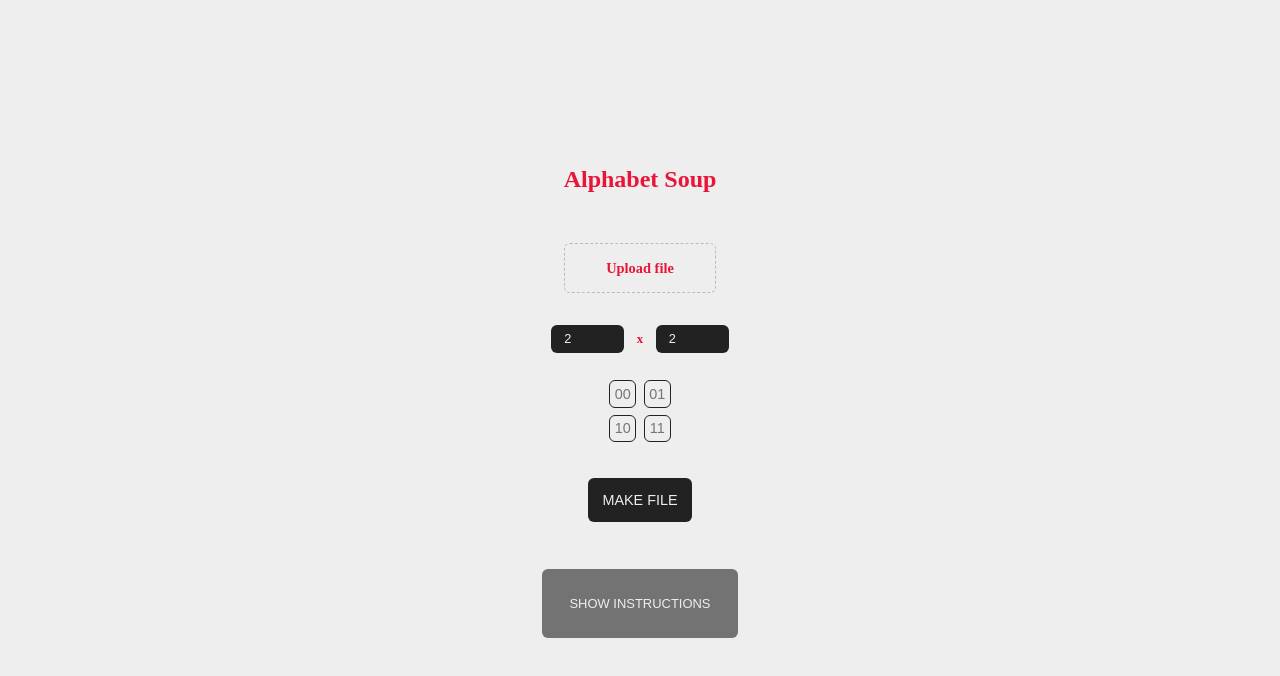
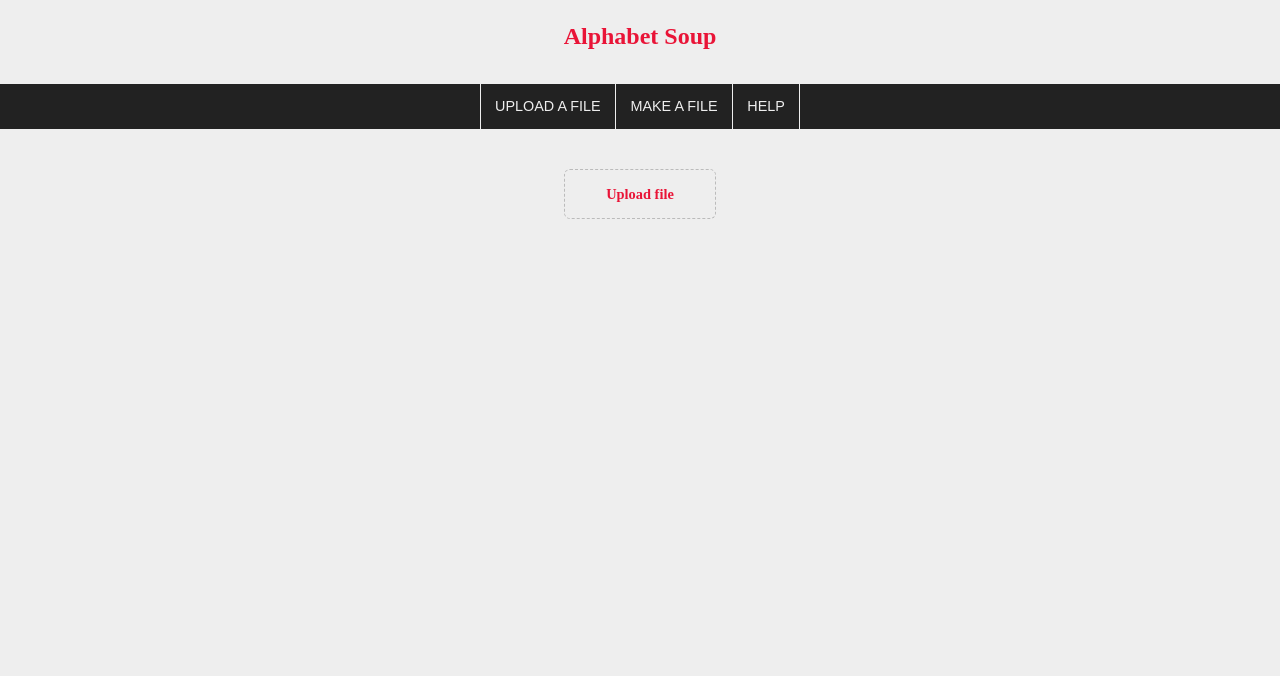
Before and after one commit to adnahl/alphabet-soup, a React (Vite) app: page / in a window 1280 px wide. Shown: the top 676 px of the page. Built offline with nearby package versions, Linux system fonts and the light colour scheme; a web font is replaced by a local one.

Commit message:
Nav + Make a file

```diff
--- a/src/components/ASResource/Instructions.tsx
+++ b/src/components/ASResource/Instructions.tsx
@@ -2,12 +2,8 @@ import { useState } from 'react'
 import '../../styles/components/Instructions.css'
 
 const Instructions = () => {
-	const [showInstructions, setShowInstructions] = useState<boolean>(false)
 	return (
 		<section className='instructions-container'>
-			{
-				showInstructions &&
-				<>
 			<p>
 				<h4>Instructions:</h4>
 				Upload a plain text file (.txt) with the following format:
@@ -34,16 +30,6 @@ const Instructions = () => {
 				<a download href='/files/Example1.txt'>Example 1</a><br />
 				<a download href='/files/Example2.txt'>Example 2</a><br />
 			</p>
-				</>
-			}
-			<button
-				style={{ backgroundColor: 'transparent' }}
-				onClick={
-					() => setShowInstructions((showInstructions) => !showInstructions)
-				}
-			>
-				{showInstructions ? 'Hide Instructions' : 'Show Instructions'}
-			</button>
 		</section>
 	)
 }
--- a/src/components/ASResource/MakeFile.tsx
+++ b/src/components/ASResource/MakeFile.tsx
@@ -20,6 +20,8 @@ const MakeFile = () => {
 		rows: 2
 	})
 	const [inputs, setInputs] = useState<string[][]>([[]])
+	const [currentWord, setCurrentWord] = useState<string>('')
+	const [words, setWords] = useState<string[]>([])
 
 	const handleChange = (
 		e: React.FormEvent<HTMLInputElement>,
@@ -39,10 +41,16 @@ const MakeFile = () => {
 		e.preventDefault()
 		let formatInputs = inputs.map(input => input.join(' '))
 		formatInputs.unshift(dimensions.columns.toString(), 'x', dimensions.rows.toString())
+		formatInputs = formatInputs.concat(words)
 		console.log(formatInputs)
 
 		const element = document.createElement('a')
-		const file = new Blob(formatInputs.map((fi, i) => i >= 2 ? fi + '\n' : fi), {
+		const file = new Blob(
+			formatInputs.map((fi, i) =>
+				(i >= 2 && i < formatInputs.length - 1)
+					? fi + '\n'
+					: fi
+			), {
 			type: "text/plain,charset=utf-8",
 		})
 		element.href = URL.createObjectURL(file)
@@ -51,8 +59,23 @@ const MakeFile = () => {
 		element.click()
 	}
 
+	const handleAddWord = () => {
+		if (words.some(word => word === currentWord) || !currentWord) return
+		setWords([...words, currentWord])
+		setCurrentWord('')
+	}
+
+	const deleteWord = (i: number) => {
+		let tmp: string[] = [...words]
+		tmp.splice(i, 1)
+		setWords([...tmp])
+	}
+
 	return (
 		<section>
+			<h5 className="subtitle" style={{ marginTop: '0' }}>
+				Dimensions
+			</h5>
 			<div className="inputs">
 				<input
 					type='number'
@@ -78,6 +101,38 @@ const MakeFile = () => {
 					})}
 				/>
 			</div>
+
+			<h5 className="subtitle">Words</h5>
+			<div className="add-word-contain">
+				<input
+					placeholder="Add a word"
+					value={currentWord}
+					onChange={(e) => setCurrentWord((e.target.value).replace(' ', ''))}
+					maxLength={Math.max(dimensions.columns, dimensions.rows)}
+				/>
+				<button onClick={handleAddWord}>
+					+
+				</button>
+				{
+					words?.length > 0 &&
+					<ul>
+						{
+							words.map((word, i) =>
+								<li key={word + i}>
+									<button
+										className="alternative-button"
+										onClick={() => deleteWord(i)}
+									>
+										X
+									</button>
+									<h4>{word}</h4>
+								</li>
+							)
+						}
+					</ul>
+				}
+			</div>
+
 			<form onSubmit={handleSubmit}>
 				{
 					formatArray(dimensions.rows).map((c, j) =>
@@ -98,7 +153,6 @@ const MakeFile = () => {
 						)
 					)
 				}
-
 				<div style={{ marginTop: '2em' }}>
 					<button type="submit">Make File</button>
 				</div>
--- a/src/components/ASResource/Result.tsx
+++ b/src/components/ASResource/Result.tsx
@@ -55,6 +55,7 @@ const Result = ({ grid, words }: ResultProps) => {
 		<section className='result-container'>
 			<>
 				<input
+					type='search'
 					placeholder='Search a word...'
 					value={newWord}
 					onChange={(e) => setNewWord(e.currentTarget.value)}
--- a/src/components/AlphabetSoup.tsx
+++ b/src/components/AlphabetSoup.tsx
@@ -4,7 +4,7 @@ import Instructions from './ASResource/Instructions'
 import MakeFile from './ASResource/MakeFile'
 import Result from './ASResource/Result'
 import UploadFile from './ASResource/UploadFile'
-
+import '../styles/components/AlphabetSoup.css'
 
 const getDimensions = (matrix: string[][]) => {
 	const matrixSize = matrix[0][0].split('x')
@@ -43,10 +43,11 @@ const getWords = (matrix: string[][]) => {
 
 const AlphabetSoup = () => {
 	const [matrix, setMatrix] = useState<string[][]>([])
+	const [nav, setNav] = useState<string>('upload')
 
 	return (
 		<>
-			<h2>Alphabet Soup</h2>
+			<h2 className='title'>Alphabet Soup</h2>
 			{
 				matrix.length > 0
 					?
@@ -62,9 +63,14 @@ const AlphabetSoup = () => {
 					</>
 					:
 					<>
-						<UploadFile setMatrix={setMatrix} />
-						<MakeFile />
-						<Instructions />
+						<nav>
+							<button onClick={() => setNav('upload')}>Upload a file</button>
+							<button onClick={() => setNav('make')}>Make a file</button>
+							<button onClick={() => setNav('help')}>Help</button>
+						</nav>
+						{nav === 'upload' && <UploadFile setMatrix={setMatrix} />}
+						{nav === 'make' && <MakeFile />}
+						{nav === 'help' && <Instructions />}
 					</>
 			}
 		</>
--- /dev/null
+++ b/src/styles/components/AlphabetSoup.css
@@ -0,0 +1,24 @@
+.title {
+	margin-top: 1em;
+}
+
+nav {
+	width: 100%;
+	margin-bottom: 1.5em;
+	background-color: var(--black);
+}
+
+nav>button {
+	background-color: var(--black);
+	border: none;
+	border-radius: 0;
+	border-right: 1px solid var(--white);
+}
+
+nav>button:first-child {
+	border-left: 1px solid var(--white);
+}
+
+nav>button:hover {
+	transform: none;
+}
--- a/src/styles/components/MakeFile.css
+++ b/src/styles/components/MakeFile.css
@@ -1,3 +1,7 @@
+.subtitle {
+	margin: 2em 0 .5em 0;
+}
+
 .inputs {
 	display: flex;
 	gap: 1em;
@@ -16,3 +20,47 @@
 	width: fit-content;
 	font-size: 1em;
 }
+
+.add-word-contain {
+	width: 100%;
+	max-width: 400px;
+	padding: 1em;
+	display: grid;
+	gap: 0;
+	grid-template-columns: 4fr 1fr;
+	border: 1px dashed var(--black);
+	border-radius: var(--radius);
+}
+
+.add-word-contain>input {
+	background-color: var(--white);
+	color: var(--black);
+	border: 1px solid var(--black);
+	border-radius: var(--radius) 0 0 var(--radius);
+}
+
+.add-word-contain>button {
+	border-radius: 0 var(--radius) var(--radius) 0;
+	font-size: 1em;
+}
+
+.add-word-contain>button:hover {
+	transform: none;
+}
+
+.add-word-contain>ul {
+	text-transform: uppercase;
+	margin: 0;
+	margin-top: 1em;
+}
+
+.add-word-contain>ul>li {
+	width: 100%;
+	display: flex;
+	align-items: center;
+	gap: 1em;
+}
+
+.add-word-contain>ul>li>h4 {
+	margin: 0;
+}
--- a/src/styles/global.css
+++ b/src/styles/global.css
@@ -45,10 +45,10 @@ body {
   min-height: 100vh;
   display: flex;
   flex-direction: column;
-  justify-content: center;
+  justify-content: flex-start;
   align-items: center;
   text-align: center;
-  gap: 2em;
+  gap: 1em;
 }
 
 button {
```
Lines whose indentation alone changed are shown as unchanged.
